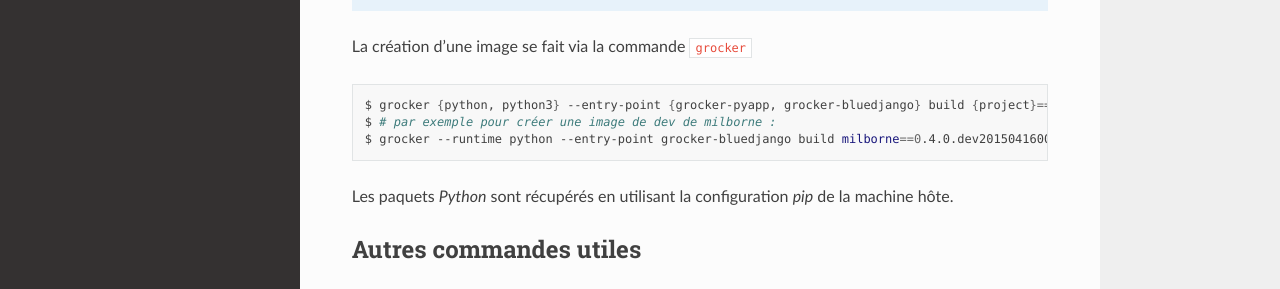
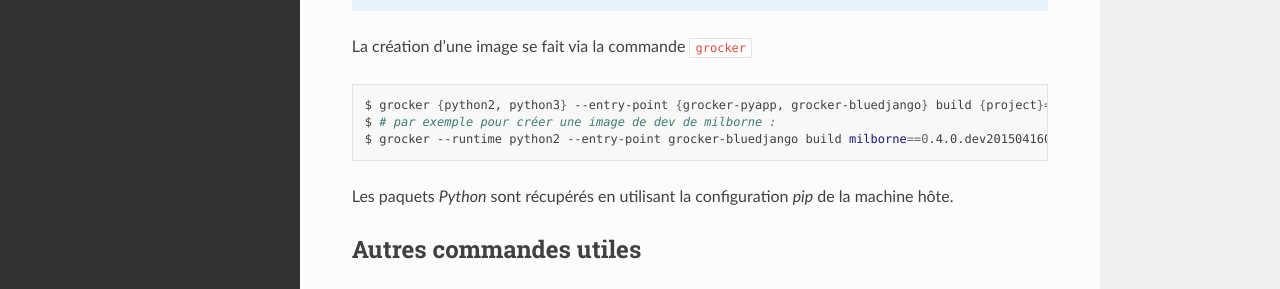
Before and after one commit to Polyconseil/grocker, a Sphinx documentation site: the page built from docs/usage/build.rst, in a window 1280 px wide and 942 px high. Shown: the part 414-703 px from the top of the window. Built offline with Sphinx 7.4.7 and the Read the Docs theme 2.0.0, drawn with Linux system fonts in a browser that asks for light colours.

Commit message:
update docs

```diff
--- a/docs/usage/build.rst
+++ b/docs/usage/build.rst
@@ -18,9 +18,9 @@ La création d'une image se fait via la commande ``grocker``
 
 .. code-block:: bash
 
-    $ grocker {python, python3} --entry-point {grocker-pyapp, grocker-bluedjango} build {project}=={version}
+    $ grocker {python2, python3} --entry-point {grocker-pyapp, grocker-bluedjango} build {project}=={version}
     $ # par exemple pour créer une image de dev de milborne :
-    $ grocker --runtime python --entry-point grocker-bluedjango build milborne==0.4.0.dev2015041600283
+    $ grocker --runtime python2 --entry-point grocker-bluedjango build milborne==0.4.0.dev2015041600283
 
 Les paquets *Python* sont récupérés en utilisant la configuration *pip* de la machine hôte.
 
```
